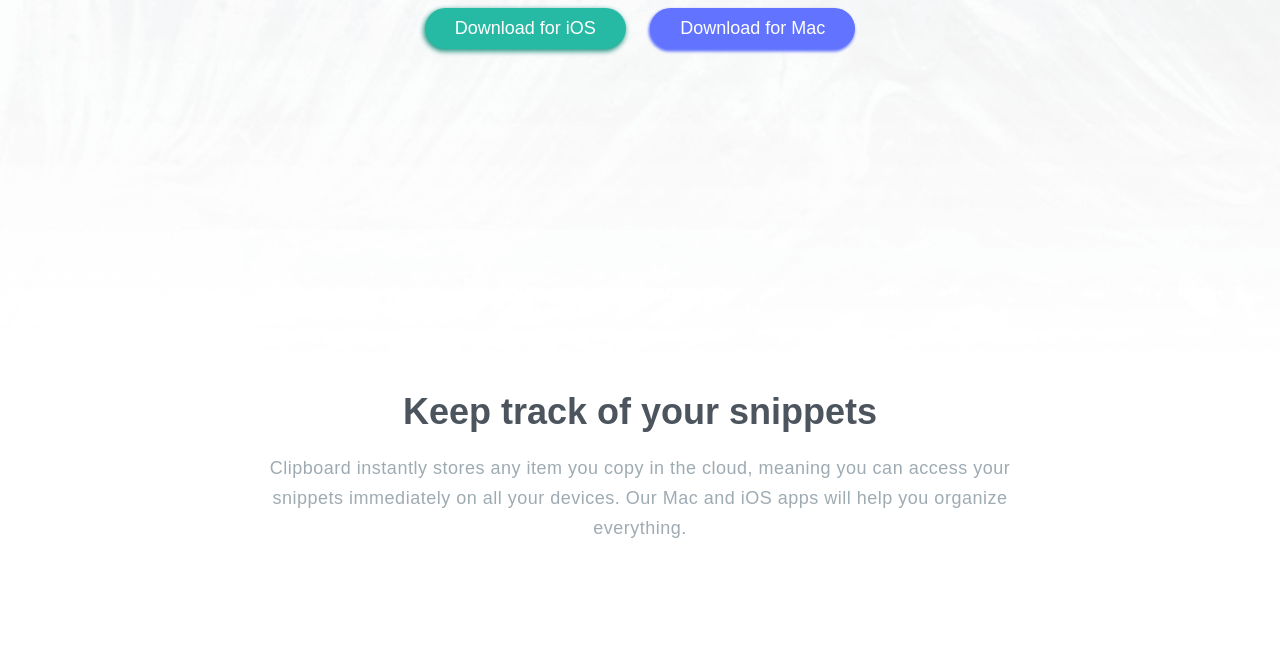
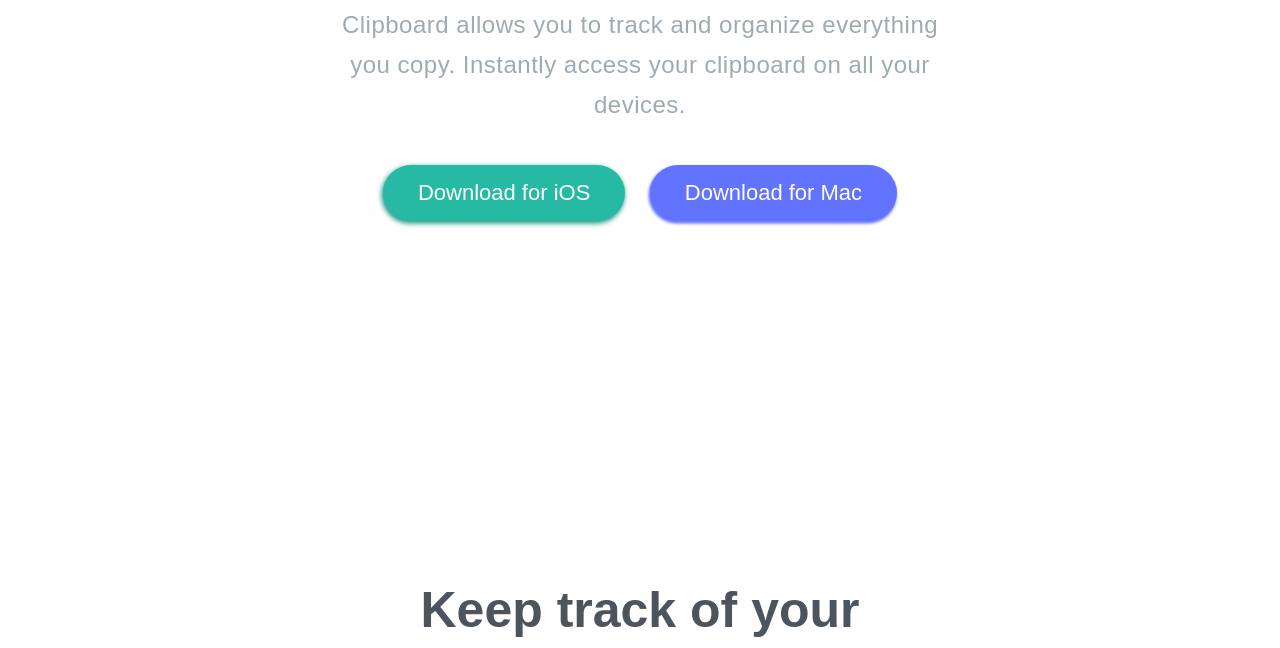
Before and after one commit to kristinazbinden/clipboard-project, a plain HTML site: page index.html in a window 1280 px wide. Shown: the part 429-1077 px from the top of the page. Drawn offline with Linux system fonts and the light colour scheme; a web font is replaced by a local one.

Commit message:
Styling for header

```diff
--- a/index.html
+++ b/index.html
@@ -1,4 +1,3 @@
-
 <!DOCTYPE html>
 <html lang="en">
 <head>
@@ -58,7 +57,7 @@
             <img src="images/image-devices.png" alt="Screens demonstrating responsive design">
         </section>
         <section class="divider">
-            <h3>Supercharge your workflow</h3>
+            <h2>Supercharge your workflow</h2>
             <p>We’ve got the tools to boost your productivity.</p>
         </section>
         <section id="columns">
--- a/style.css
+++ b/style.css
@@ -13,16 +13,16 @@
 
 h1, h2, h3 {
     color: var(--dark-grey);
-    padding: 10px 0;
+    padding: 20px 0;
     font-weight: bold;
 }
 
 h1 {
-    font-size: 42px;
+    font-size: 60px;
 }
 
 h2 {
-    font-size: 36px;
+    font-size: 50px;
     margin: 10px 0;
 }
 
@@ -32,42 +32,49 @@ h3 {
 
 p {
     color: var(--grey);
-    font-size: 18px;
+    font-size: 24px;
     font-weight: normal;
     letter-spacing: .5px;
-    line-height: 30px;
+    line-height: 40px;
 }
 
 header {
     background-image: url('images/bg-header-desktop.png');
-    background-size: cover;
+    background-size: 100vw 50vh;
+    background-repeat: no-repeat;
     height: 100vh;
     display: flex;
     flex-direction: column;
     align-items: center;
+    padding: 80px 140px;
 }
 
 #header-logo {
-    max-width: 9vw;
+    max-width: 11vw;
     margin: 0 auto;
     padding: 10% 0 2%;
 }
 
 header>p {
-    margin: 0 22%;
+    margin: 0 20%;
     text-align: center;
 }
 
 button {
     margin: 40px 10px;
-    padding: 10px 30px;
-    border-radius: 30px;
+    padding: 15px 35px;
+    border-radius: 40px;
     color: white;
-    font-size: 18px;
+    font-size: 22px;
 }
 
 button:hover {
     cursor: pointer;
+    border: none;
+}
+
+button:focus {
+    outline: 0;
 }
 
 .green-button {
@@ -91,6 +98,7 @@ button:hover {
     flex-direction: column;
     align-items:center;
     margin: 0 19% 10%;
+    padding: 20px 140px;
     text-align: center;
 }
 
```
